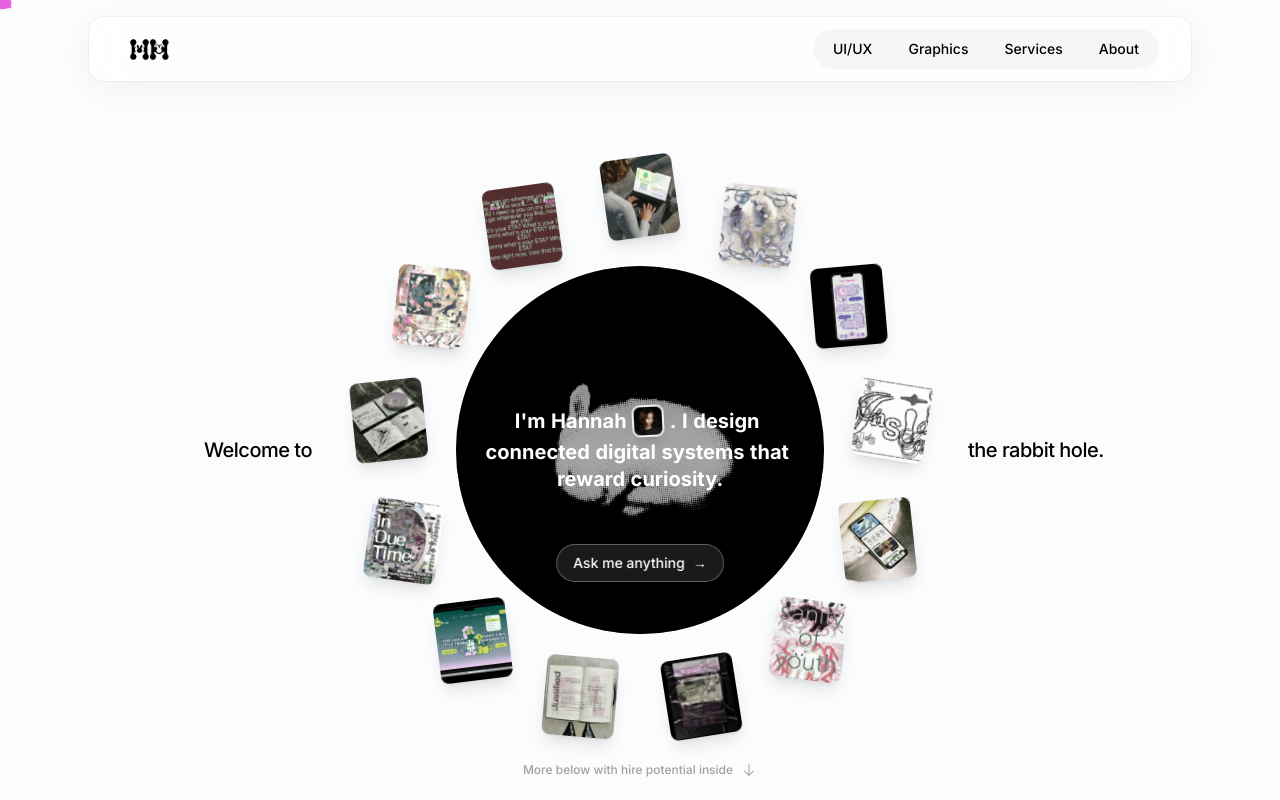
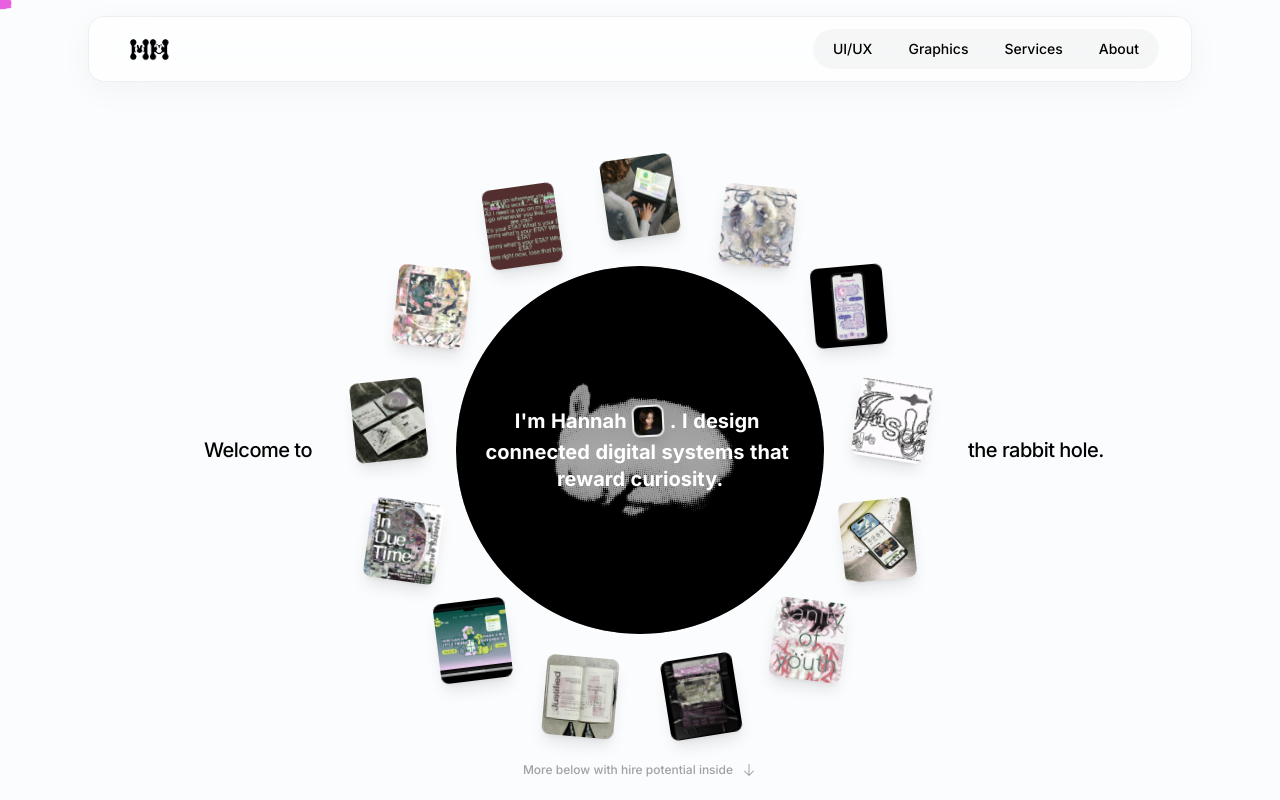
Before and after one commit to hannahroxas0602-cyber/hannah-roxas-portfolio, a Next.js app: page / in a window 1280 px wide. Shown: the top 800 px of the page. Built offline with nearby package versions, Linux system fonts and the light colour scheme.

Commit message:
Hide AI chat widget from Hero, add multi-model fallback to chat API
Widget is removed from the page for now. Chat API also gained a
fallback to a second free OpenRouter model if the first hits a 429,
kept in for whenever the widget comes back.

```diff
--- a/app/api/chat/route.ts
+++ b/app/api/chat/route.ts
@@ -6,7 +6,7 @@ import { social } from "@/app/data/social";
 
 export const runtime = "nodejs";
 
-const MODEL = "openai/gpt-oss-20b:free";
+const MODELS = ["openai/gpt-oss-20b:free", "google/gemma-4-31b-it:free"];
 const MAX_HISTORY_MESSAGES = 12;
 
 function buildSystemPrompt() {
@@ -79,6 +79,7 @@ export async function POST(req: NextRequest) {
     { role: "user", content: message },
   ];
 
+  for (const model of MODELS) {
     try {
       const res = await fetch("https://openrouter.ai/api/v1/chat/completions", {
         method: "POST",
@@ -89,7 +90,7 @@ export async function POST(req: NextRequest) {
           "X-Title": "Hannah Roxas Portfolio",
         },
         body: JSON.stringify({
-        model: MODEL,
+          model,
           messages,
           max_tokens: 900,
           temperature: 0.6,
@@ -98,7 +99,8 @@ export async function POST(req: NextRequest) {
 
       if (!res.ok) {
         const errText = await res.text();
-      console.error("OpenRouter API error", res.status, errText);
+        console.error("OpenRouter API error", model, res.status, errText);
+        if (res.status === 429) continue;
         return NextResponse.json({ reply: mockReply() });
       }
 
@@ -107,7 +109,9 @@ export async function POST(req: NextRequest) {
 
       return NextResponse.json({ reply: reply || mockReply() });
     } catch (err) {
-    console.error("OpenRouter API request failed", err);
+      console.error("OpenRouter API request failed", model, err);
+    }
+  }
+
   return NextResponse.json({ reply: mockReply() });
 }
-}
--- a/app/components/Hero.tsx
+++ b/app/components/Hero.tsx
@@ -3,7 +3,6 @@
 import Image from "next/image";
 import { motion } from "motion/react";
 import { social } from "@/app/data/social";
-import ChatWidget from "@/app/components/ChatWidget";
 
 const wordVariants = {
   hidden: { opacity: 0.001, filter: "blur(10px)", y: 10 },
@@ -163,16 +162,6 @@ export default function Hero() {
           </motion.h1>
         </div>
 
-        {/* Chat entry point — inside the circle, near the bottom */}
-        <motion.div
-          initial={{ opacity: 0.001, y: 6 }}
-          animate={{ opacity: 1, y: 0 }}
-          transition={{ duration: 0.4, ease: "easeOut", delay: 0.7 }}
-          className="absolute bottom-[27%] left-1/2 z-20 -translate-x-1/2"
-        >
-          <ChatWidget />
-        </motion.div>
-
         {/* Welcome to / the rabbit hole flanking labels */}
         <span className="absolute top-1/2 left-0 hidden -translate-x-[calc(100%+2.5rem)] -translate-y-1/2 text-xl font-medium tracking-tight whitespace-nowrap text-black lg:block">
           Welcome to
```
Lines whose indentation alone changed are shown as unchanged.
